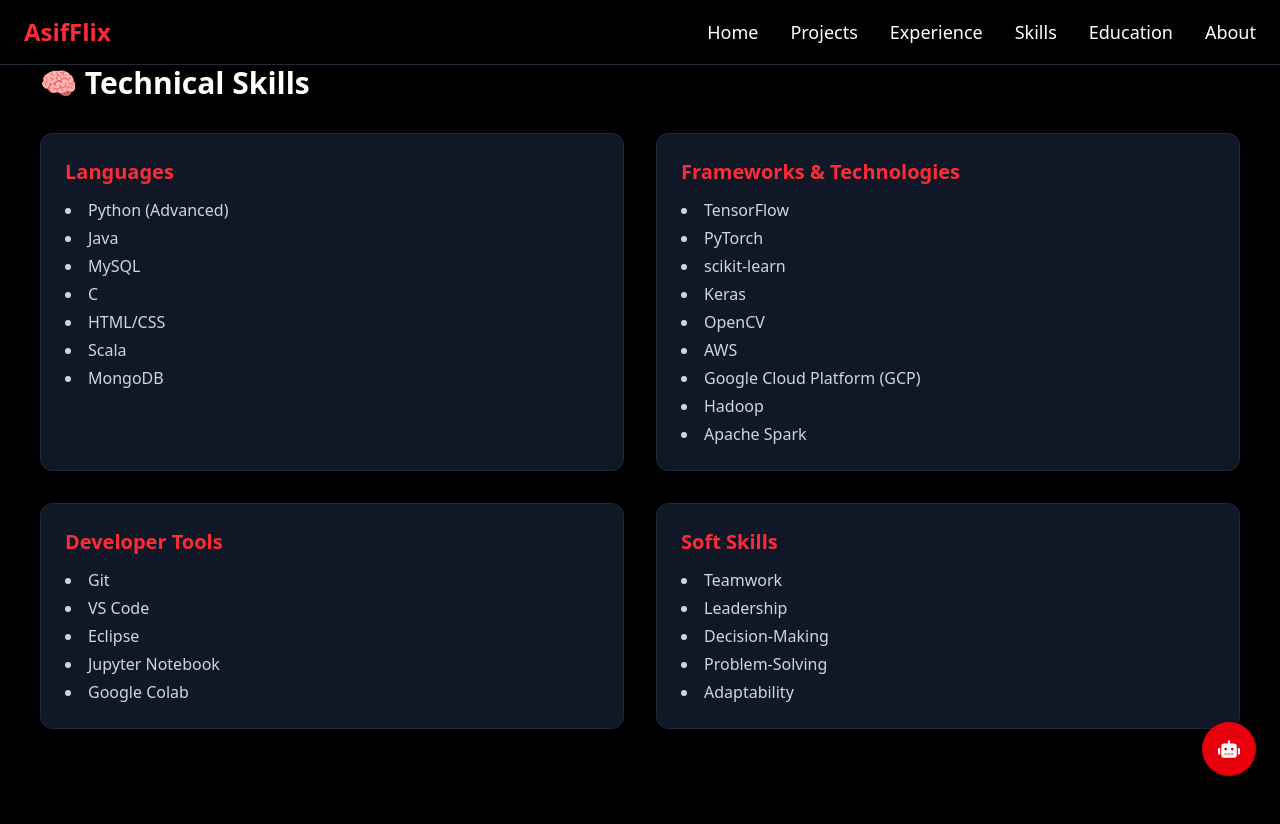
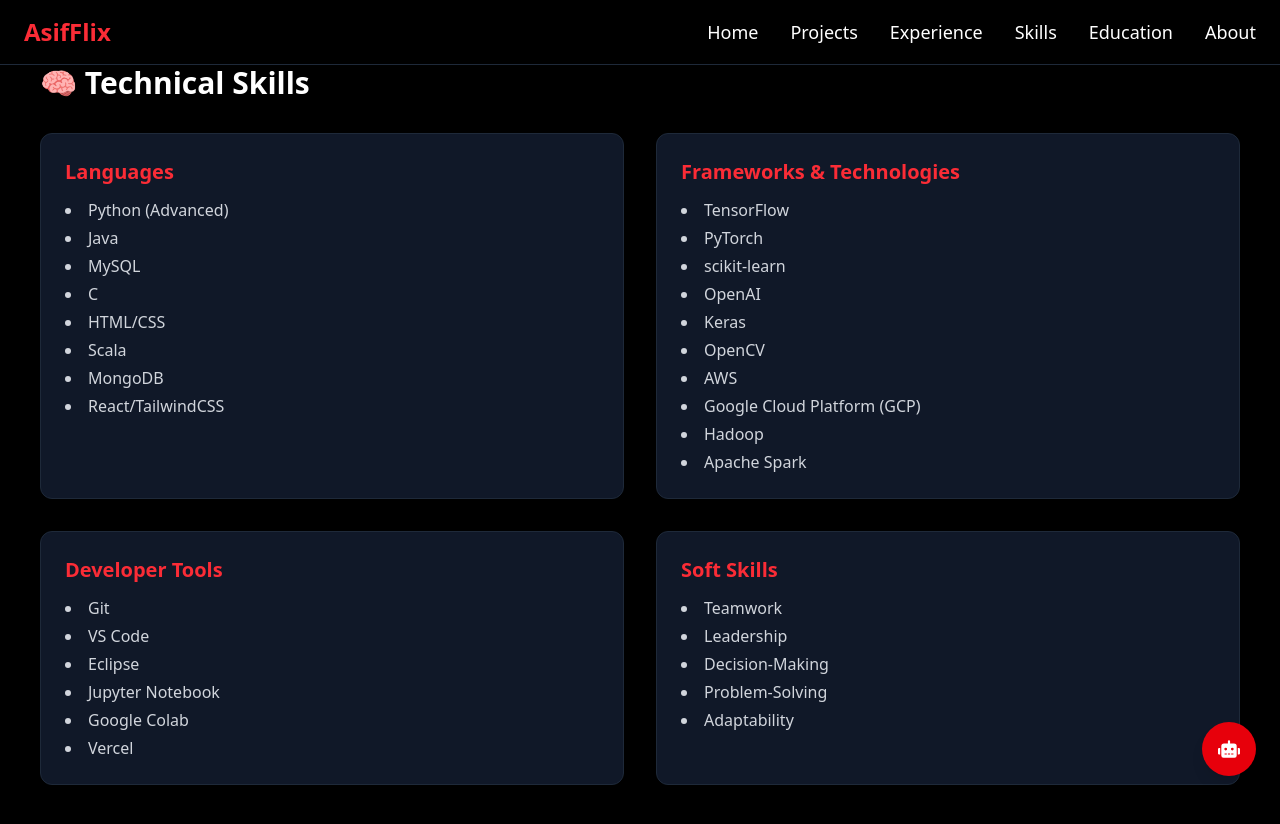
Before and after one commit to Asif-0209/asifflix, a React (Vite) app: page /skills in a window 1280 px wide. Shown: the top 824 px of the page. Before the commit the page ends 800 px from the top, so only its background shows below. Built offline with nearby package versions, Linux system fonts and the light colour scheme.

Commit message:
Update Skills.jsx

```diff
--- a/src/components/Skills.jsx
+++ b/src/components/Skills.jsx
@@ -12,6 +12,7 @@ function Skills() {
         "HTML/CSS",
         "Scala",
         "MongoDB",
+        "React/TailwindCSS",
       ],
     },
     {
@@ -20,6 +21,7 @@ function Skills() {
         "TensorFlow",
         "PyTorch",
         "scikit-learn",
+        "OpenAI",
         "Keras",
         "OpenCV",
         "AWS",
@@ -36,6 +38,7 @@ function Skills() {
         "Eclipse",
         "Jupyter Notebook",
         "Google Colab",
+        "Vercel",
       ],
     },
     {
```
